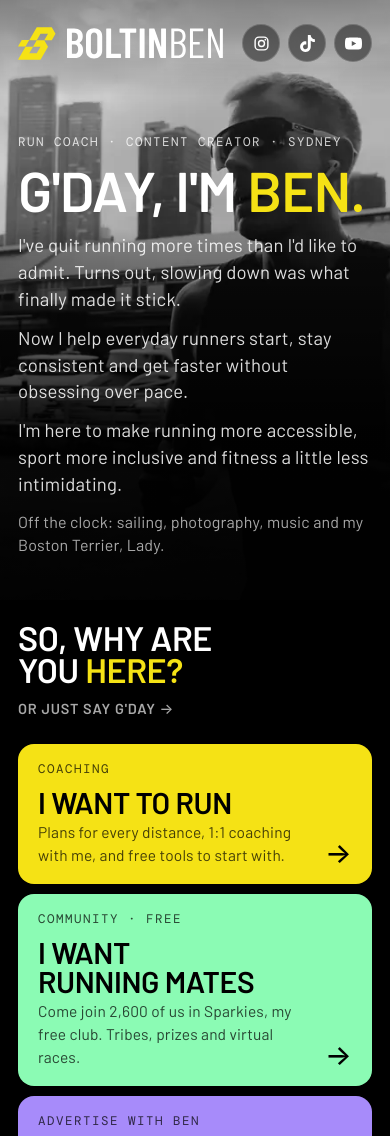
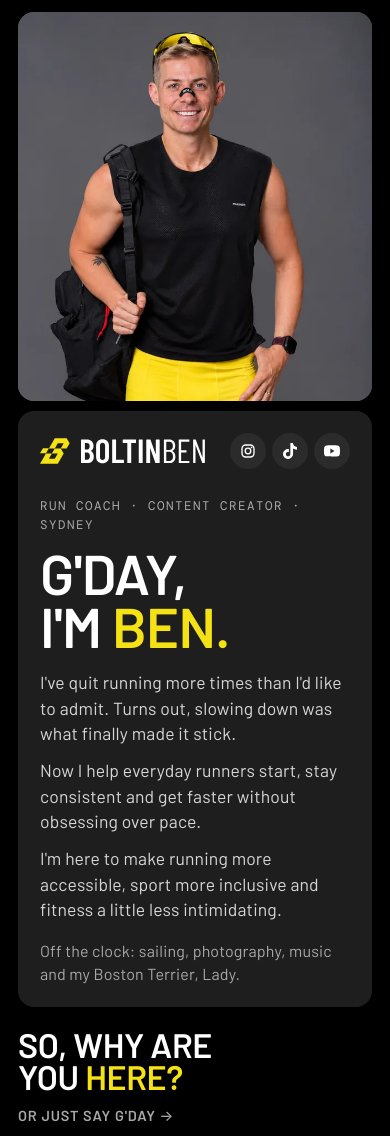
Before and after one commit to nawtikuhl-web/boltinben, a plain HTML site: page index.html in a window 390 px wide. Shown: the top 1136 px of the page. Drawn offline with nearby package versions, Linux system fonts and the light colour scheme.

Commit message:
Landing: studio portrait beside the hello
The top of the landing is now two panels: the new studio portrait on
the left and the G'day intro, logo and social icons on the right. On
phones the portrait sits above the intro.

Co-Authored-By: Claude Opus 5.5 <noreply@anthropic.com>
Claude-Session: https://claude.ai/code/session_01H2rE9sSPAjWhd4YNZcy5q5

```diff
--- a/index.html
+++ b/index.html
@@ -29,18 +29,20 @@
 </defs></svg>
 
 <main class="landing">
-  <div class="bleed bleed-home">
-    <img src="/assets/brand-wide.webp" srcset="/assets/brand-wide-1200.webp 1200w, /assets/brand-wide.webp 1920w" sizes="100vw" alt="Ben running past Barangaroo in Sydney" width="1920" height="1080" fetchpriority="high">
-    <div class="wrap bleed-in">
-      <div class="bleed-top">
+  <div class="wrap hello">
+    <div class="photo hello-photo">
+      <img src="/assets/ben-studio.webp" srcset="/assets/ben-studio-640.webp 640w, /assets/ben-studio.webp 1004w" sizes="(max-width:1020px) 100vw, 40vw" alt="Ben smiling with a gym bag over his shoulder, in a black singlet and yellow shorts" width="1004" height="1567" fetchpriority="high">
+    </div>
+    <div class="card hello-card">
+      <div class="hello-top">
         <a class="brand" href="/" aria-label="Boltin Ben"><svg class="mark"><use href="#i-mark"/></svg><svg class="word"><use href="#i-word"/></svg></a>
-        <div class="socials">
+      <div class="socials">
           <a class="soc" href="https://www.instagram.com/boltinben/" target="_blank" rel="noopener" aria-label="Boltin Ben on Instagram" data-track="Splash Door" data-what="Instagram"><svg aria-hidden="true"><use href="#i-ig"/></svg></a>
           <a class="soc" href="https://www.tiktok.com/@boltinben" target="_blank" rel="noopener" aria-label="Boltin Ben on TikTok" data-track="Splash Door" data-what="TikTok"><svg aria-hidden="true"><use href="#i-tt"/></svg></a>
           <a class="soc" href="https://www.youtube.com/@boltinben/videos" target="_blank" rel="noopener" aria-label="Boltin Ben on YouTube" data-track="Splash Door" data-what="YouTube"><svg aria-hidden="true"><use href="#i-yt"/></svg></a>
         </div>
       </div>
-      <div class="bleed-body">
+      <div class="hello-body">
         <span class="mono">Run coach · Content creator · Sydney</span>
         <h1 class="display">G'day, I'm <em>Ben.</em></h1>
         <p>I've quit running more times than I'd like to admit. Turns out, slowing down was what finally made it stick.</p>
--- a/site.css
+++ b/site.css
@@ -321,6 +321,21 @@ main.page>section:first-child{padding-block:44px 0}
 .foot-soc a.soc{width:38px;height:38px;background:var(--tile)}
 .foot-soc a.soc svg{width:17px;height:17px}
 
+/* landing: portrait on the left, hello on the right */
+.hello{display:grid;grid-template-columns:minmax(0,.82fr) minmax(0,1.18fr);gap:var(--gap);padding-top:12px}
+.hello-photo{min-height:min(80svh,780px);background:#5b5c60}
+.hello-photo>img{object-position:50% 12%}
+.hello-photo::after{display:none}
+.hello-card{display:flex;flex-direction:column;justify-content:space-between;gap:40px;padding:34px 40px 40px}
+.hello-top{display:flex;justify-content:space-between;align-items:center;gap:16px}
+.hello-top .socials{flex-wrap:nowrap}
+.hello .brand .mark{width:38px;height:33px}
+.hello .brand .word{width:156px;height:31px}
+.hello-body{display:flex;flex-direction:column;gap:12px;max-width:36em}
+.hello-body h1{font-size:clamp(60px,6.6vw,116px);margin-bottom:6px}
+.hello-body>p{font-size:19px;line-height:1.45;color:#d6d6d6}
+.hello-body>p.sign{font-size:16px;color:var(--mute);margin-top:4px}
+
 /* landing: the photo says who, the row below asks why */
 .bleed-home{min-height:min(76svh,760px)}
 .bleed-home .bleed-in{padding-block:24px 44px}
@@ -356,6 +371,13 @@ main.page>section:first-child{padding-block:44px 0}
   .g3,.club{grid-template-columns:1fr 1fr}
   .bleed-body{max-width:68%}
   .bleed-home .bleed-body{max-width:72%}
+  .hello{grid-template-columns:1fr 1fr}
+  .hello-photo{min-height:560px}
+  .hello-top .socials{gap:6px}
+  .hello-top .socials a.soc{width:36px;height:36px}
+  .hello-top .socials a.soc svg{width:16px;height:16px}
+  .hello .brand .word{width:124px;height:25px}
+  .hello .brand .mark{width:30px;height:26px}
   .why-doors{grid-template-columns:1fr}
   .why-doors .sdoor{min-height:170px}
   .stats-row{grid-template-columns:1fr 1fr}
@@ -380,6 +402,14 @@ main.page>section:first-child{padding-block:44px 0}
   .bleed-top{justify-content:flex-end}
   .bleed-body{max-width:100%}
   .bleed-home{min-height:600px}
+  .hello{grid-template-columns:minmax(0,1fr)}
+  .hello-photo{min-height:0;aspect-ratio:4/4.4;max-width:100%}
+  .hello-photo>img{object-position:50% 8%}
+  .hello-card{padding:24px;gap:28px}
+  .hello .brand .word{width:124px;height:25px}
+  .hello .brand .mark{width:30px;height:26px}
+  .hello-body h1{font-size:56px}
+  .hello-body>p{font-size:17.5px}
   .bleed-home .bleed-body{max-width:100%}
   .bleed-home .socials a.soc{width:38px;height:38px}
   .bleed-home .socials a.soc svg{width:17px;height:17px}
@@ -440,3 +470,7 @@ main.page>section:first-child{padding-block:44px 0}
   html{scroll-behavior:auto}
   *{transition:none!important}
 }
+@media (max-width:380px){
+  .hello .brand .word{width:104px;height:21px}
+  .hello-top .socials a.soc{width:34px;height:34px}
+}
```
Also changed, not shown: assets/ben-studio-640.webp (added), assets/ben-studio.webp (added).
